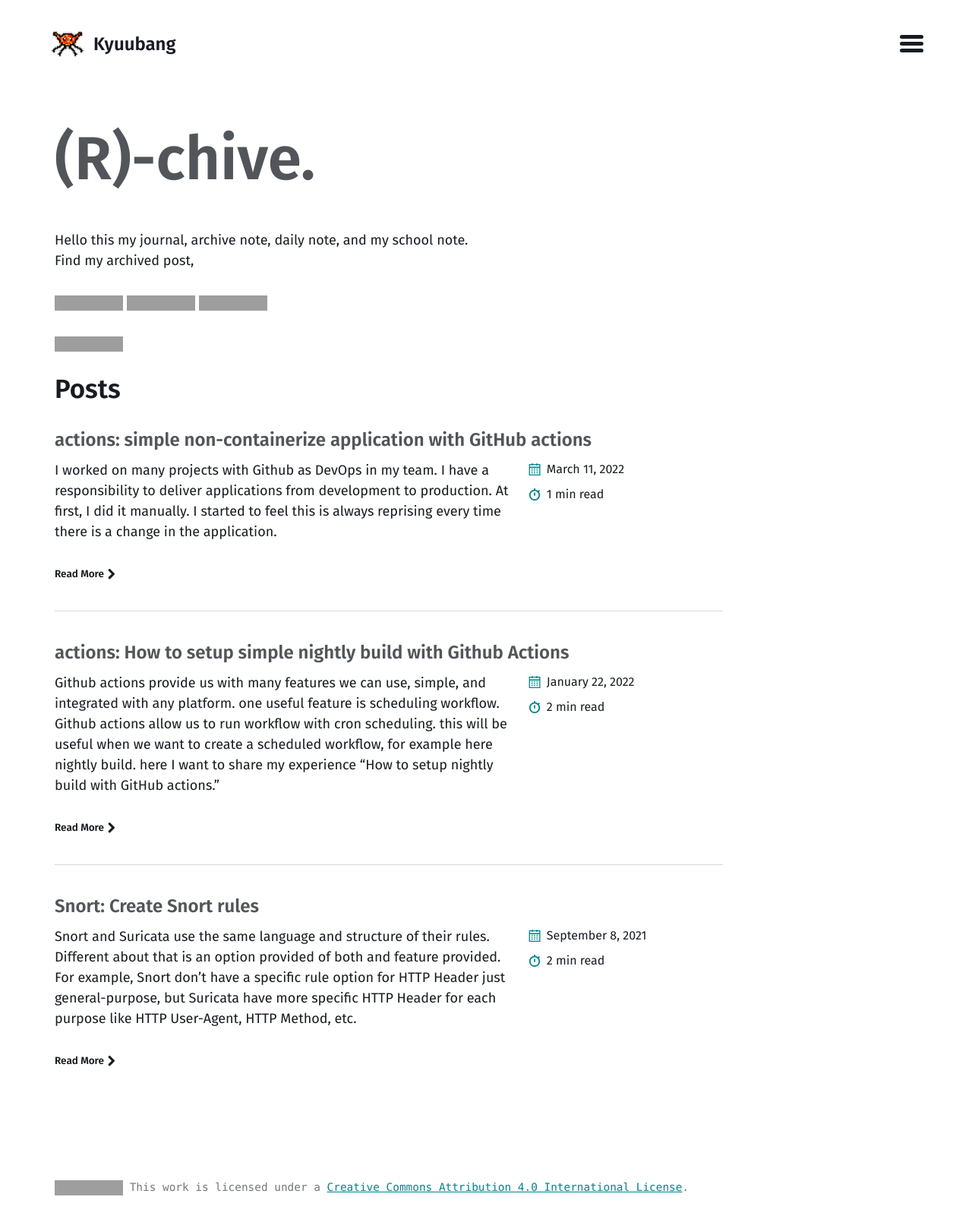
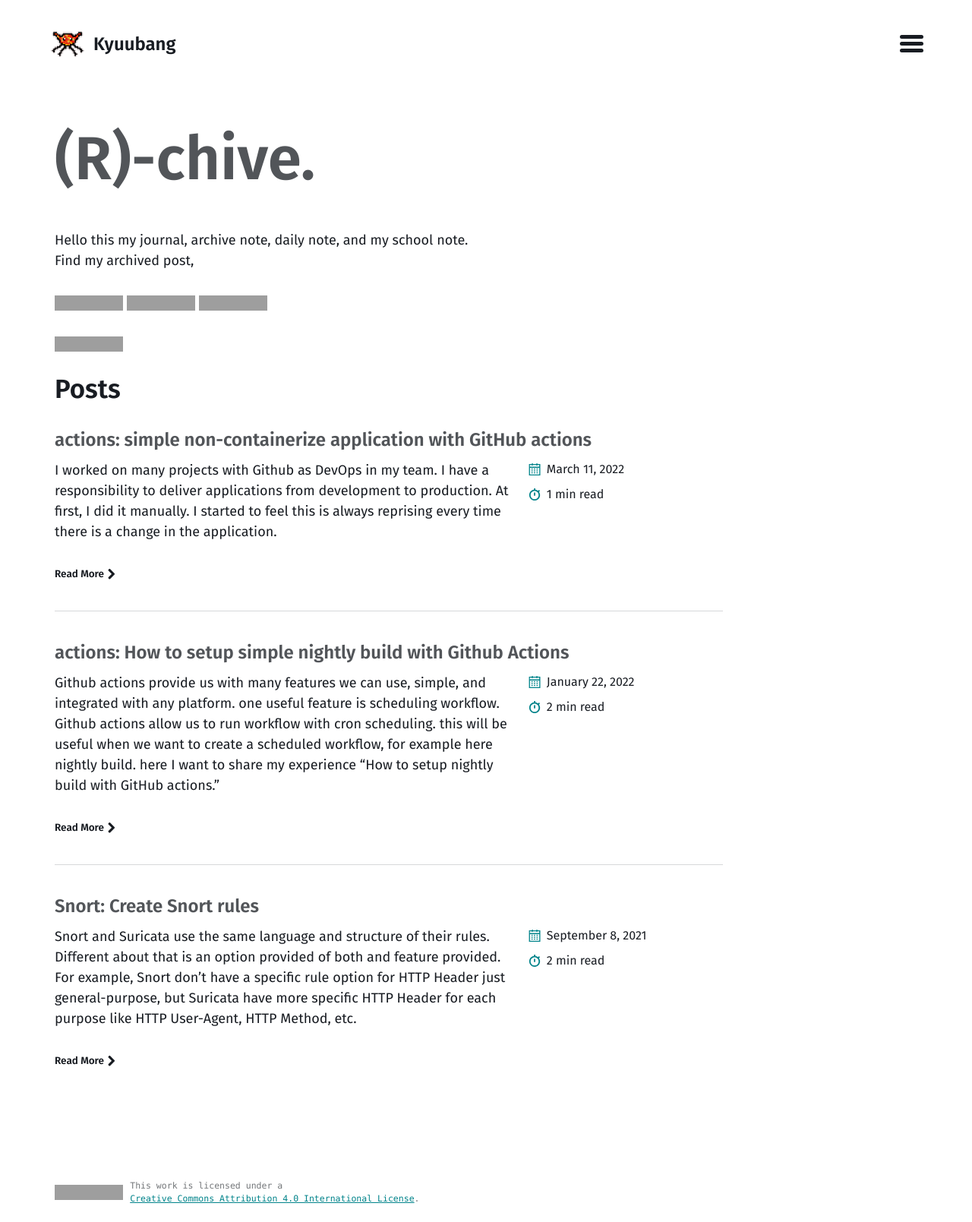
Before and after one commit to Kyuubang/Kyuubang.github.io, a Jekyll site: the page built from index.md, in a window 1280 px wide. Shown: the whole page at 76% size. Built offline with Jekyll 4.4.1, drawn with Linux system fonts in a browser that asks for light colours; grey boxes are pictures that could not be loaded.

Commit message:
edit footer license

```diff
--- a/_includes/footer.html
+++ b/_includes/footer.html
@@ -4,7 +4,8 @@
       {% if site.copyright %}
 	  <p>&copy; {{ site.time | date: '%Y' }} {{ site.copyright }}.</p>
       {% else %}
-      <p><a rel="license" href="http://creativecommons.org/licenses/by/4.0/"><img alt="Creative Commons License" style="border-width:0" src="https://i.creativecommons.org/l/by/4.0/88x31.png" /></a><span></a> This work is licensed under a <a rel="license" href="http://creativecommons.org/licenses/by/4.0/">Creative Commons Attribution 4.0 International License</a>.</span></p>
+      <a rel="license" href="http://creativecommons.org/licenses/by/4.0/"><img alt="Creative Commons License" style="border-width:0" src="https://i.creativecommons.org/l/by/4.0/88x31.png" /></a>
+      <span class="text-license"></a> This work is licensed under a <br><a rel="license" href="http://creativecommons.org/licenses/by/4.0/">Creative Commons Attribution 4.0 International License</a>.</span>
       {% endif %}
     </div>
   </div>
--- a/_sass/basically-basic/_footer.scss
+++ b/_sass/basically-basic/_footer.scss
@@ -6,6 +6,7 @@
   margin-top: 4rem;
   color: tint($text-color, 40%);
   font-size: 80%;
+  padding-bottom: 1.5em;
 
   .inner {
     padding: 0 0.5rem;
@@ -34,4 +35,11 @@
 
 .copyright {
   font-family: $monospace-font-family;
+  font-size: .8em;
+  display: flex;
+  align-items: center;
+
+  span.text-license {
+    margin-left: .8em;
+  }
 }
```
